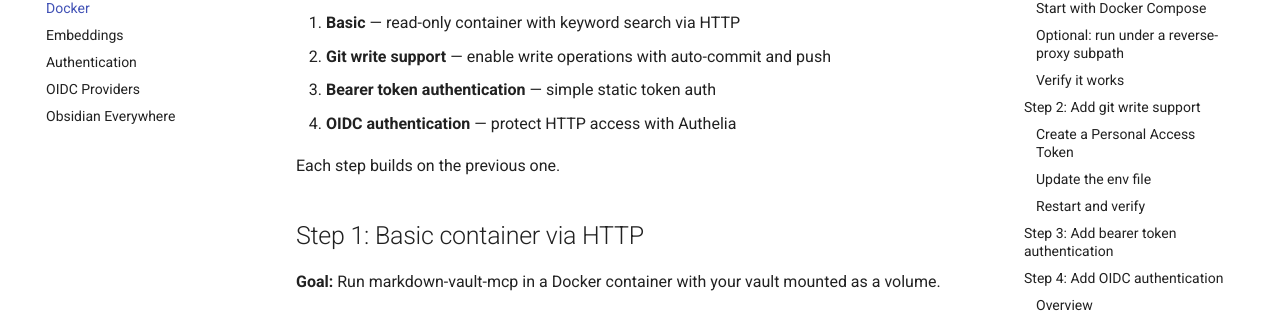
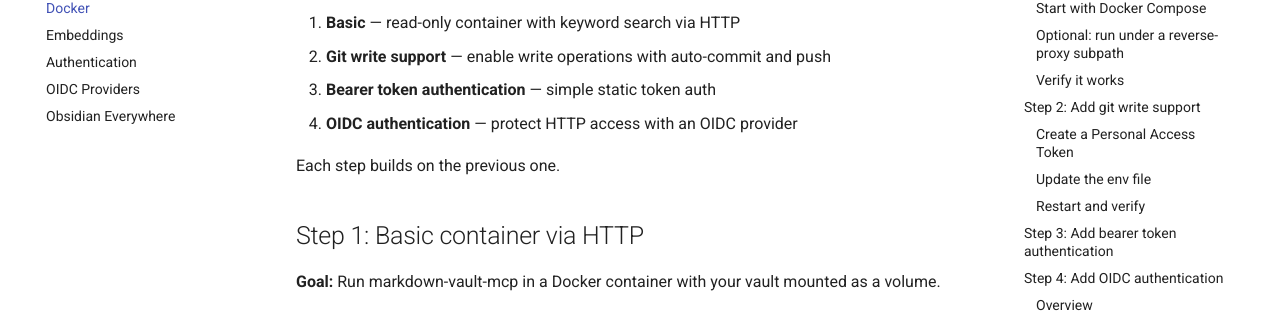
Before and after one commit to pvliesdonk/markdown-mcp, an MkDocs documentation site: the page built from docs/guides/docker.md, in a window 1280 px wide and 900 px high. Shown: the part 259-572 px from the top of the window. Built offline with MkDocs 1.6.1 and Material for MkDocs 9.7.7, drawn with Linux system fonts in a browser that asks for light colours; comment, search, counter and statistics services are not loaded.

Commit message:
fix: address PR #169 review comments
- Generalize intro bullet from "Authelia" to "an OIDC provider"
- Fix hl_lines="3-6" → "2-5" to highlight the 4 required OIDC vars

Co-Authored-By: Claude Opus 4.6 <noreply@anthropic.com>

````diff
--- a/docs/guides/docker.md
+++ b/docs/guides/docker.md
@@ -5,7 +5,7 @@ This guide walks through four progressive Docker deployments:
 1. **Basic** — read-only container with keyword search via HTTP
 2. **Git write support** — enable write operations with auto-commit and push
 3. **Bearer token authentication** — simple static token auth
-4. **OIDC authentication** — protect HTTP access with Authelia
+4. **OIDC authentication** — protect HTTP access with an OIDC provider
 
 Each step builds on the previous one.
 
@@ -172,7 +172,7 @@ For more details on bearer token auth (client usage, when to use it), see the [A
 
 OIDC requires four environment variables added to your `.env`:
 
-```bash hl_lines="3-6"
+```bash hl_lines="2-5"
 # .env (add to your existing config)
 MARKDOWN_VAULT_MCP_BASE_URL=https://mcp.example.com
 MARKDOWN_VAULT_MCP_OIDC_CONFIG_URL=https://auth.example.com/.well-known/openid-configuration
````
